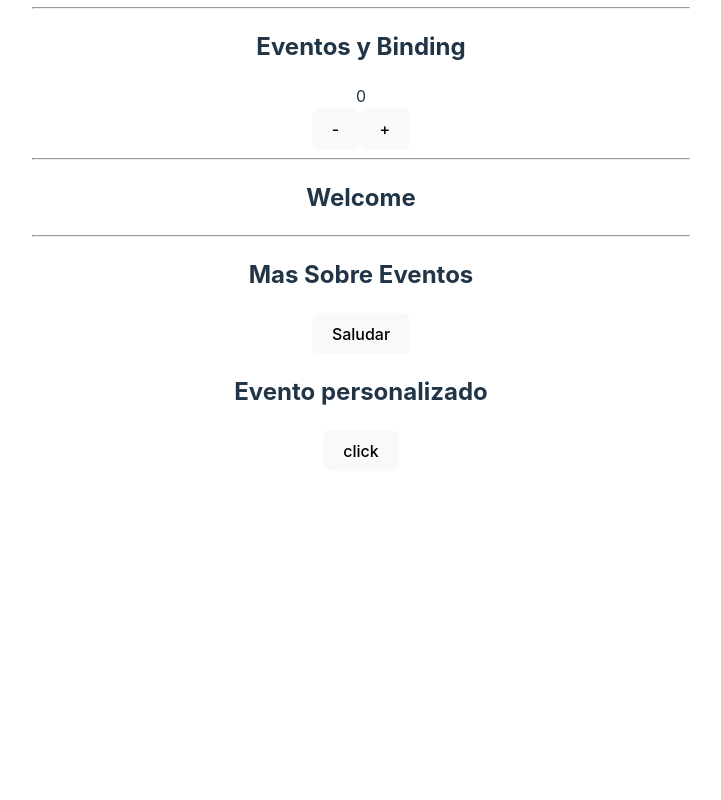
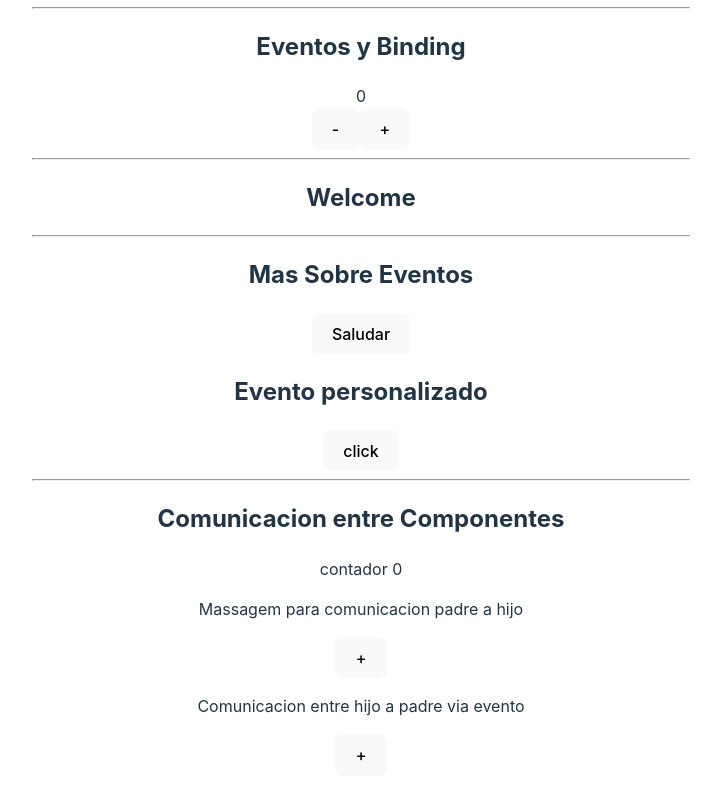
Before and after one commit to JulioSeraf/React-Curso, a React (Vite) app in the folder React-Curso/: page / in a window 1280 px wide. Shown: the part 1456-2256 px from the top of the page, without its empty margins (279-1000 px from the left). Before the commit the page ends 1959 px from the top, so only its background shows below. Built offline with nearby package versions, Linux system fonts and the light colour scheme.

Commit message:
Comunicacion entre comoponentes

```diff
--- a/React-Curso/src/App.jsx
+++ b/React-Curso/src/App.jsx
@@ -10,6 +10,7 @@ import RederizadoCondicional from './componentes/RenderizadoCondicional';
 import RederizadoElementos from './componentes/RenderizadoElementos';
 import EventoBindingES6 from './componentes/Evento-binding';
 import {EventosPropertyInitializersES7,MasSobreEventos} from './componentes/EventosPropertyInitializers';
+import Padre from './componentes/ComunicacionComponentes';
 function App() {
   return (
     <>
@@ -49,7 +50,8 @@ function App() {
           <EventosPropertyInitializersES7/>
           <hr />
           <MasSobreEventos/>
-
+          <hr />
+          <Padre/>
 
       </section>
     </>
--- /dev/null
+++ b/React-Curso/src/componentes/ComunicacionComponentes.jsx
@@ -0,0 +1,30 @@
+import React,{Component} from "react";
+
+export default class Padre extends Component{
+    state={
+        contador: 0
+    }
+
+    incrementarContador = ()=>{
+        this.setState({
+            contador: this.state.contador + 1,
+        })
+    }
+
+    render(){
+        return( <div>
+                <h2>Comunicacion entre Componentes</h2>
+                <div>contador {this.state.contador}</div>
+                <Hijo msg= "Massagem para comunicacion padre a hijo"/>
+                <Hijo msg = "Comunicacion entre hijo a padre via evento"         incrementarContador= {this.incrementarContador}/>
+
+        </div>)
+    }
+};
+
+function Hijo(props){
+    return <>
+        <p>{props.msg}</p>
+        <button onClick={props.incrementarContador}>+</button>
+    </>
+}
```
